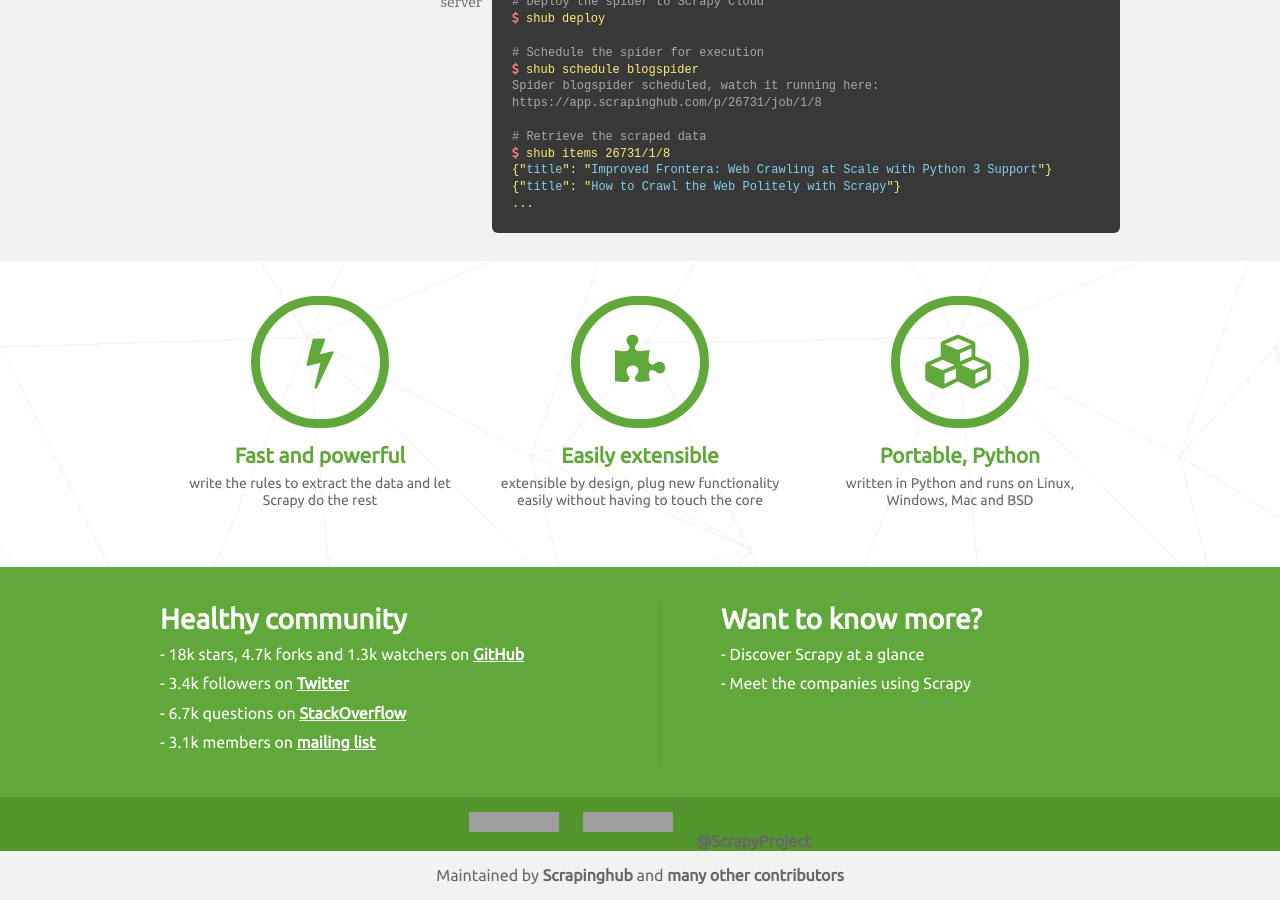
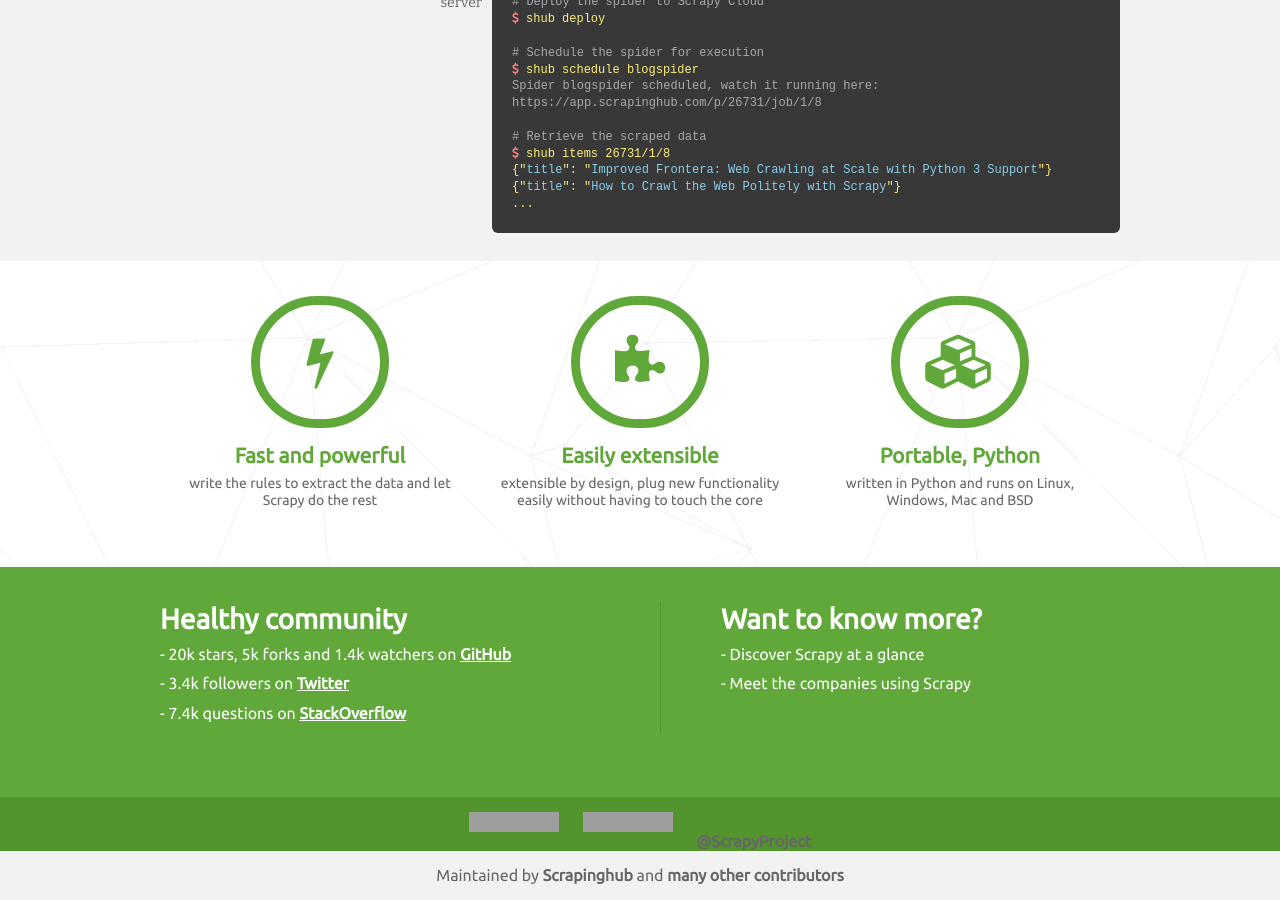
Before and after one commit to scrapy/scrapy.org, a Jekyll site: the page built from index.html, in a window 1280 px wide and 900 px high, scrolled down 856 px. Built offline with Jekyll 4.4.1, drawn with Linux system fonts in a browser that asks for light colours; comment, search, counter and statistics services are not loaded; grey boxes are pictures that could not be loaded.

Commit message:
update some stats on front page

```diff
--- a/index.html
+++ b/index.html
@@ -121,10 +121,9 @@
     <div class="block-left">
       <h2>Healthy community</h2>
       <ul>
-        <li>- 18k stars, 4.7k forks and 1.3k watchers on <a href="https://github.com/scrapy/scrapy">GitHub</a></li>
+        <li>- 20k stars, 5k forks and 1.4k watchers on <a href="https://github.com/scrapy/scrapy">GitHub</a></li>
         <li>- 3.4k followers on <a href="https://twitter.com/ScrapyProject">Twitter</a></li>
-        <li>- 6.7k questions on <a href="http://stackoverflow.com/tags/scrapy/info">StackOverflow</a></li>
-        <li>- 3.1k members on <a href="https://groups.google.com/forum/?fromgroups#!aboutgroup/scrapy-users">mailing list</a></li>
+        <li>- 7.4k questions on <a href="http://stackoverflow.com/tags/scrapy/info">StackOverflow</a></li>
       </ul>
     </div>
     <div class="block-right">
```
